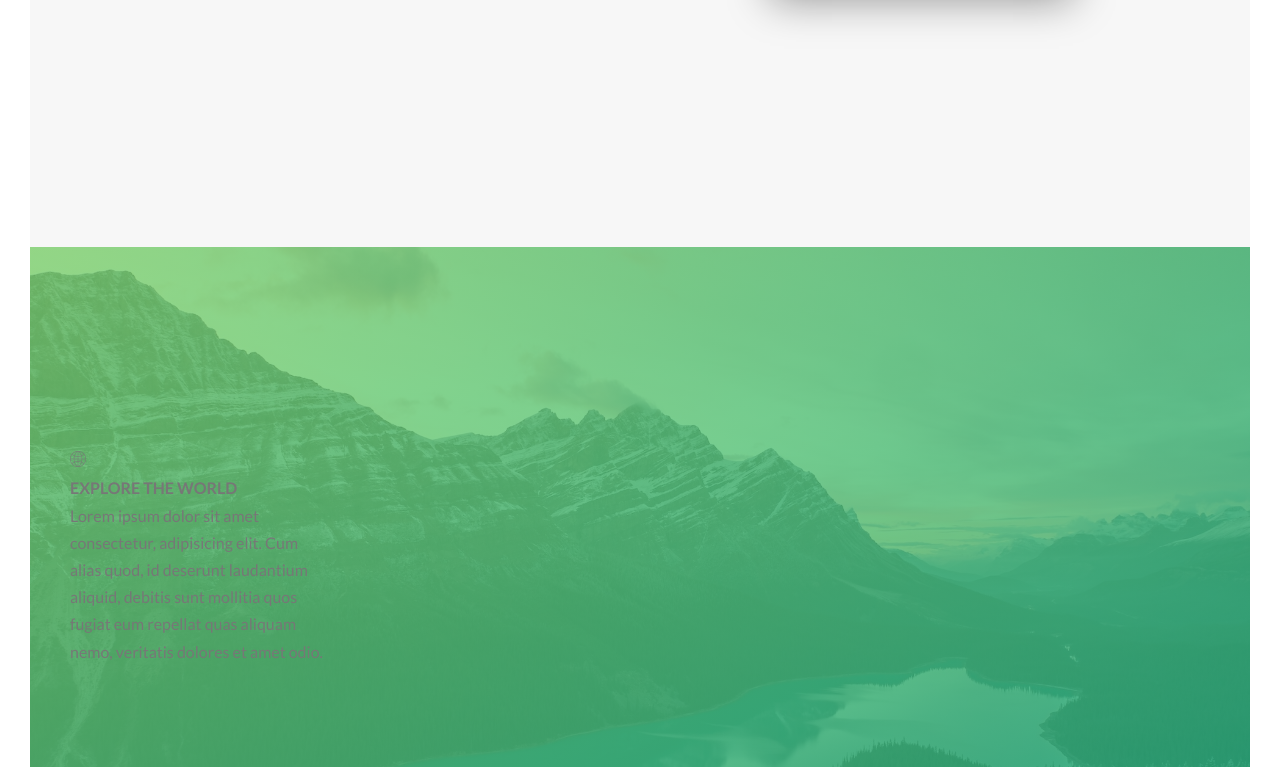
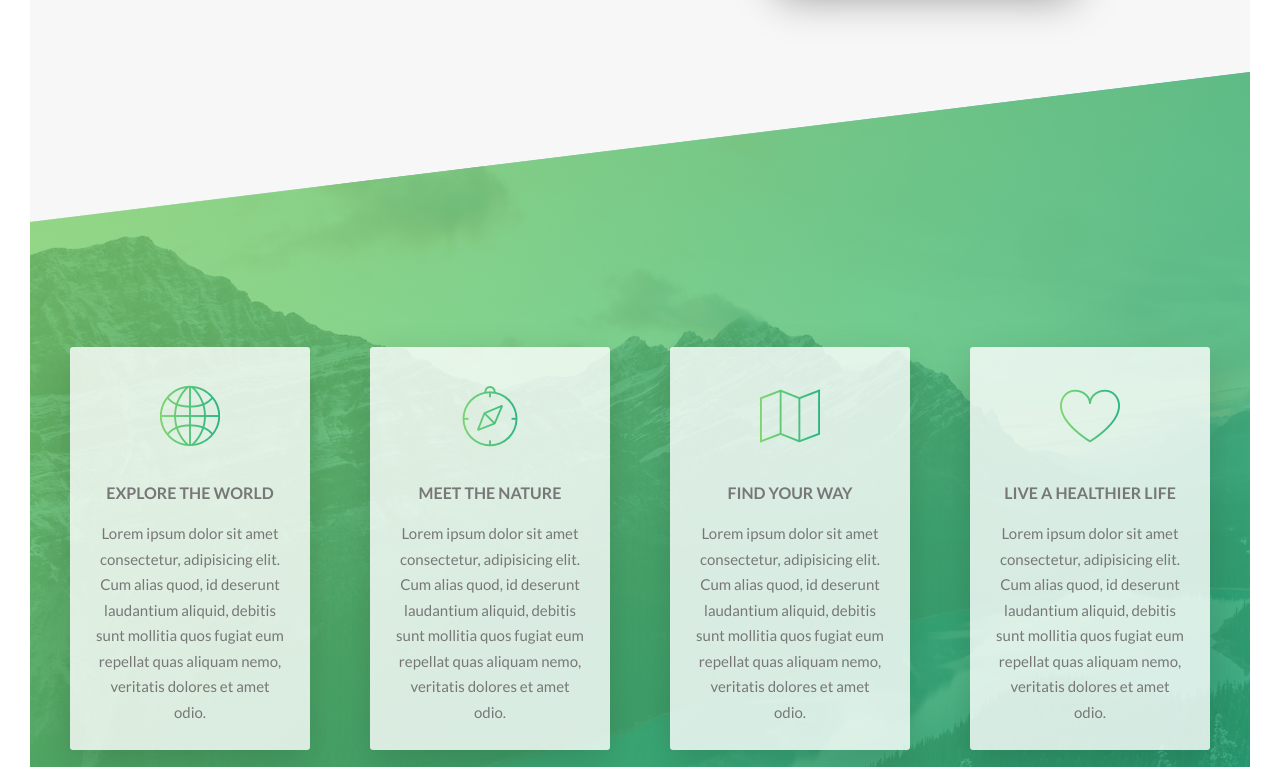
Before and after one commit to Pooya-Gordani/natours, a website: page index.html in a window 1280 px wide. Shown: the part 1278-2045 px from the top of the page. Drawn offline with Linux system fonts and the light colour scheme.

Commit message:
complete section feature-box

```diff
--- a/index.html
+++ b/index.html
@@ -62,7 +62,37 @@
                 <div class="col-1-of-4">
                     <div class="feature-box">
                         <i class="feature-box__icon icon-basic-world"></i>
-                        <h3 class="heading-tertiary">Explore the world</h3>
+                        <h3 class="heading-tertiary u-margin-bottom-small">Explore the world</h3>
+                        <p class="feature-box__text">
+                            Lorem ipsum dolor sit amet consectetur, adipisicing elit. Cum alias quod, id deserunt laudantium aliquid, debitis sunt mollitia quos fugiat eum repellat quas aliquam nemo, veritatis dolores et amet odio.
+                        </p>
+                    </div>
+                </div>
+
+                <div class="col-1-of-4">
+                    <div class="feature-box">
+                        <i class="feature-box__icon icon-basic-compass"></i>
+                        <h3 class="heading-tertiary u-margin-bottom-small">Meet the nature</h3>
+                        <p class="feature-box__text">
+                            Lorem ipsum dolor sit amet consectetur, adipisicing elit. Cum alias quod, id deserunt laudantium aliquid, debitis sunt mollitia quos fugiat eum repellat quas aliquam nemo, veritatis dolores et amet odio.
+                        </p>
+                    </div>
+                </div>
+
+                <div class="col-1-of-4">
+                    <div class="feature-box">
+                        <i class="feature-box__icon icon-basic-map"></i>
+                        <h3 class="heading-tertiary u-margin-bottom-small">Find your way</h3>
+                        <p class="feature-box__text">
+                            Lorem ipsum dolor sit amet consectetur, adipisicing elit. Cum alias quod, id deserunt laudantium aliquid, debitis sunt mollitia quos fugiat eum repellat quas aliquam nemo, veritatis dolores et amet odio.
+                        </p>
+                    </div>
+                </div>
+
+                <div class="col-1-of-4">
+                    <div class="feature-box">
+                        <i class="feature-box__icon icon-basic-heart"></i>
+                        <h3 class="heading-tertiary u-margin-bottom-small">Live a healthier life</h3>
                         <p class="feature-box__text">
                             Lorem ipsum dolor sit amet consectetur, adipisicing elit. Cum alias quod, id deserunt laudantium aliquid, debitis sunt mollitia quos fugiat eum repellat quas aliquam nemo, veritatis dolores et amet odio.
                         </p>
--- a/sass/abstracts/_variables.scss
+++ b/sass/abstracts/_variables.scss
@@ -15,4 +15,4 @@ $default-font-size: 1.6rem;
 // GRID
 $grid-with: 114rem;
 $gutter-vertical: 8rem;
-$gutter-horizontal: 4rem;
+$gutter-horizontal: 6rem;
--- a/sass/components/_feature-box.scss
+++ b/sass/components/_feature-box.scss
@@ -1,7 +1,24 @@
 .feature-box{
+    background-color: rgba($color-white, 0.8);
+    font-size: 1.5rem;
+    padding: 2.5rem;
+    text-align: center;
+    border-radius: 3px;
+    box-shadow: 0 1.5rem 4rem rgba($color-black, 0.15);
+    transition: transform 0.3s;
 
     &__icon {
+        display: inline-block;
+        font-size: 6rem;
+        margin-bottom: 0.5rem;
+        background-image: linear-gradient(to right, $color-primary-light, $color-primary-dark);
+        background-clip: text;
+        -webkit-background-clip: text;
+        color: transparent;
+    }
 
+    &:hover{
+        transform: translateY(-1.5rem) scale(1.03);
     }
 
     &__text{
--- a/sass/pages/_home.scss
+++ b/sass/pages/_home.scss
@@ -12,4 +12,10 @@
         rgba($color-primary-dark, 0.8)),
         url('../../img/nat-4.jpg');
     background-size: cover;
+
+    transform: skewY(-7deg) translateY(-10rem);
+
+    & > * { // every direct child --> .row{}
+        transform: skewY(7deg);
+    }
 }
```
Also changed, not shown: css/style.css, 1 other file.
